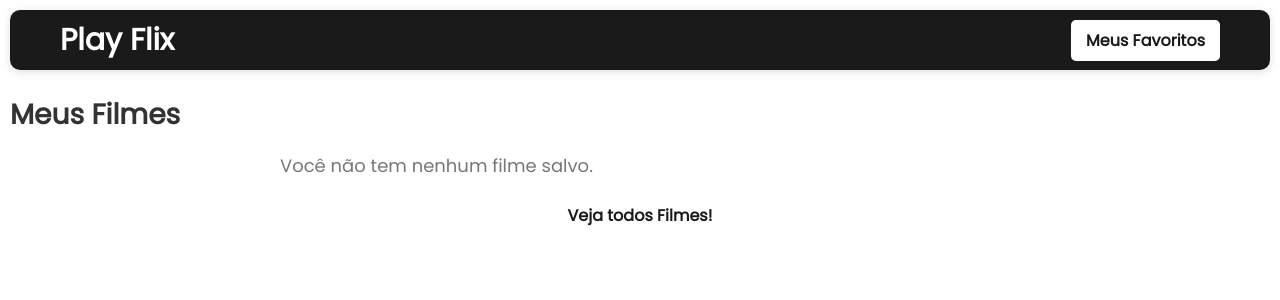
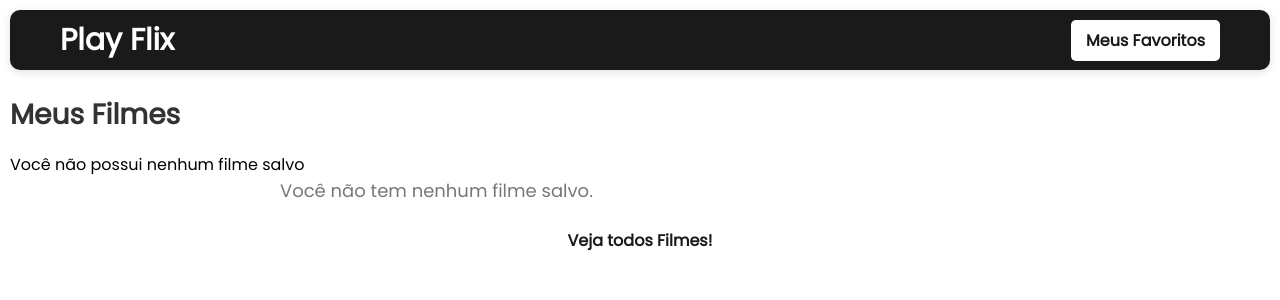
Before and after one commit to pablo-cruzbr/MovieFlix, a React (Vite) app: page /favoritos in a window 1280 px wide. Shown: the top 300 px of the page. Built offline with nearby package versions, Linux system fonts and the light colour scheme.

Commit message:
Adicionando renderização condicional
Um aviso caso não tenha mais filmes salvos na lista

```diff
--- a/src/pages/Favoritos/index.tsx
+++ b/src/pages/Favoritos/index.tsx
@@ -27,6 +27,9 @@ function Favoritos() {
   return (
     <div className="movie-list-container">
       <h1 className="movie-list-title">Meus Filmes</h1>
+
+      {filmes.length === 0 && <span> Você não possui nenhum filme salvo </span>}
+
       <ul className="movie-list">
         {filmes.length === 0 && <span className="empty-movie-list-message">Você não tem nenhum filme salvo.</span>}
         {filmes.map((item) => {
```
